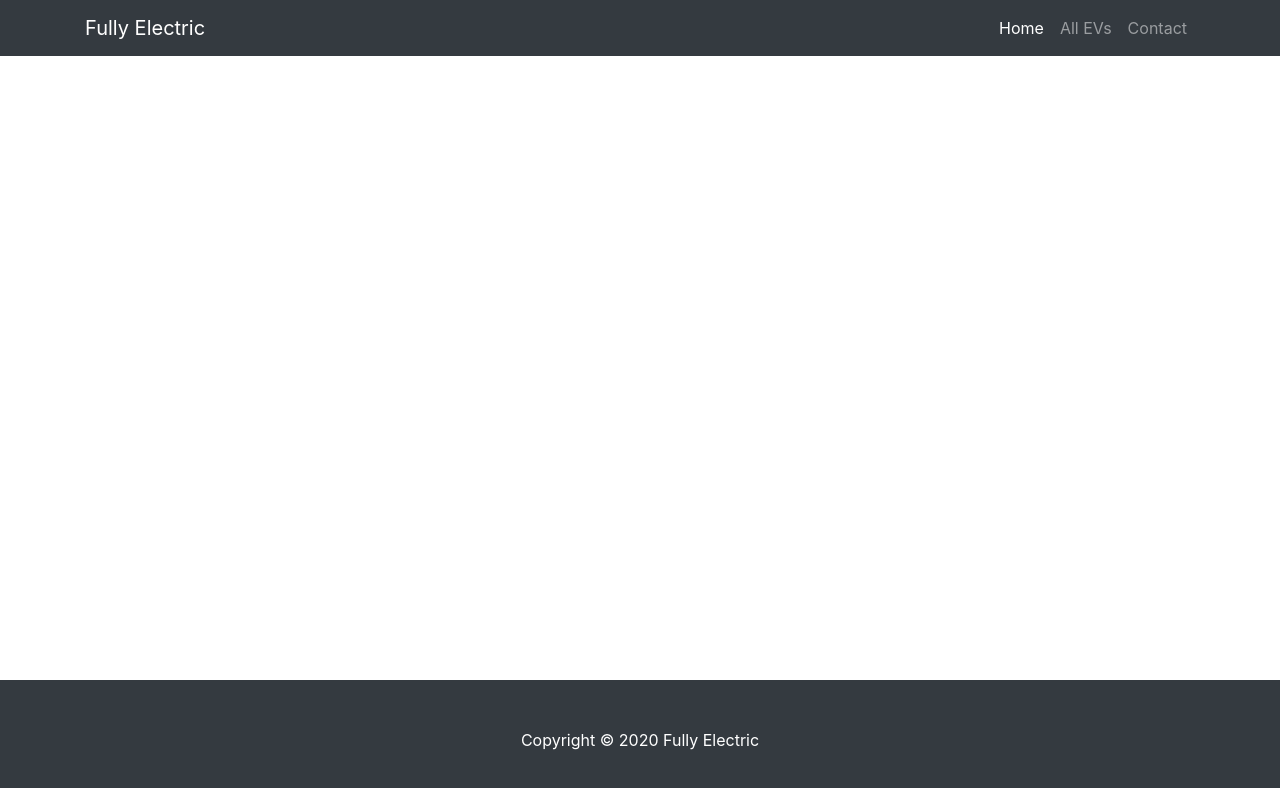
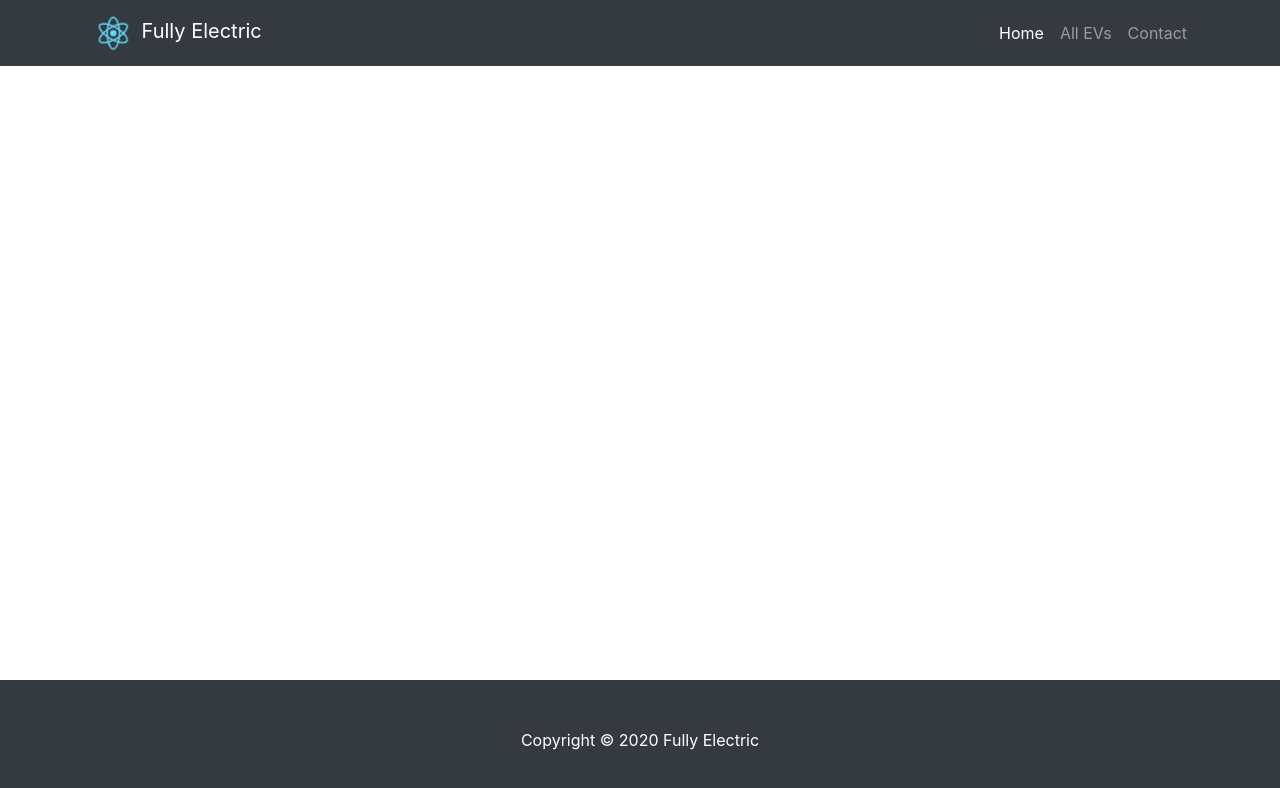
Before and after one commit to goncalog/fully-electric, a React (Create React App) app in the folder fully-electric-frontend/: page / in a window 1280 px wide. Shown: the top 788 px of the page. Built offline with nearby package versions, Linux system fonts and the light colour scheme.

Commit message:
Add logo to Navigation React component

```diff
--- a/fully-electric-frontend/src/components/Navigation.js
+++ b/fully-electric-frontend/src/components/Navigation.js
@@ -1,4 +1,6 @@
 import React from 'react';
+import logo from '../logo.svg';
+import '../css/Navigation.css';
 import { Link, withRouter } from 'react-router-dom';
 
 function Navigation(props) {
@@ -7,6 +9,7 @@ function Navigation(props) {
             <nav className="navbar navbar-expand-lg navbar-dark bg-dark">
                 <div className="container">
                     <Link className="navbar-brand" to="/">
+                        <img src={logo} className="App-logo" alt="logo" />
                         Fully Electric
                     </Link>
                     <button
--- /dev/null
+++ b/fully-electric-frontend/src/css/Navigation.css
@@ -0,0 +1,19 @@
+.App-logo {
+  height: 5vmin;
+  pointer-events: none;
+}
+
+@media (prefers-reduced-motion: no-preference) {
+  .App-logo {
+    animation: App-logo-spin infinite 20s linear;
+  }
+}
+
+@keyframes App-logo-spin {
+  from {
+    transform: rotate(0deg);
+  }
+  to {
+    transform: rotate(360deg);
+  }
+}
```
